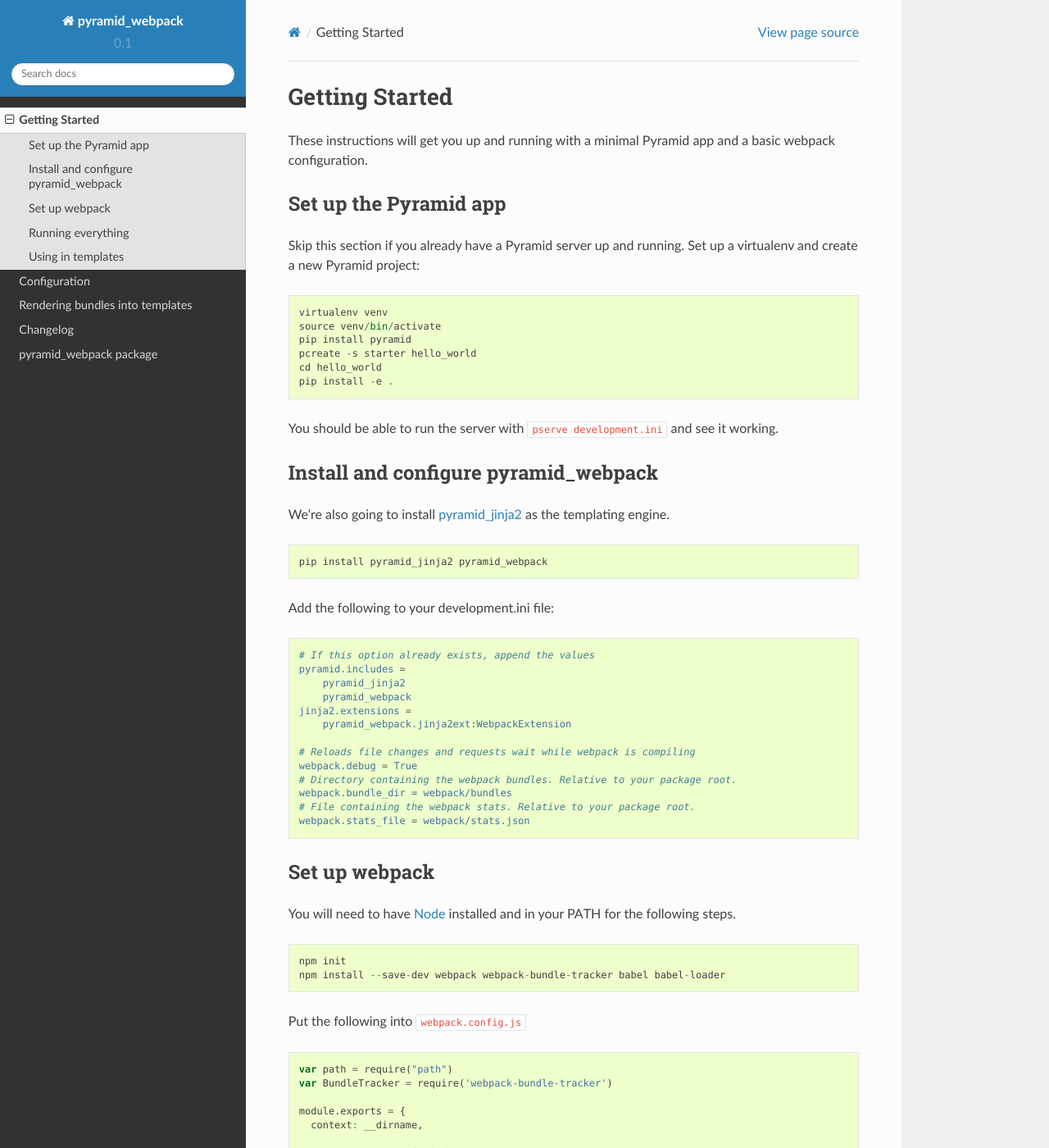
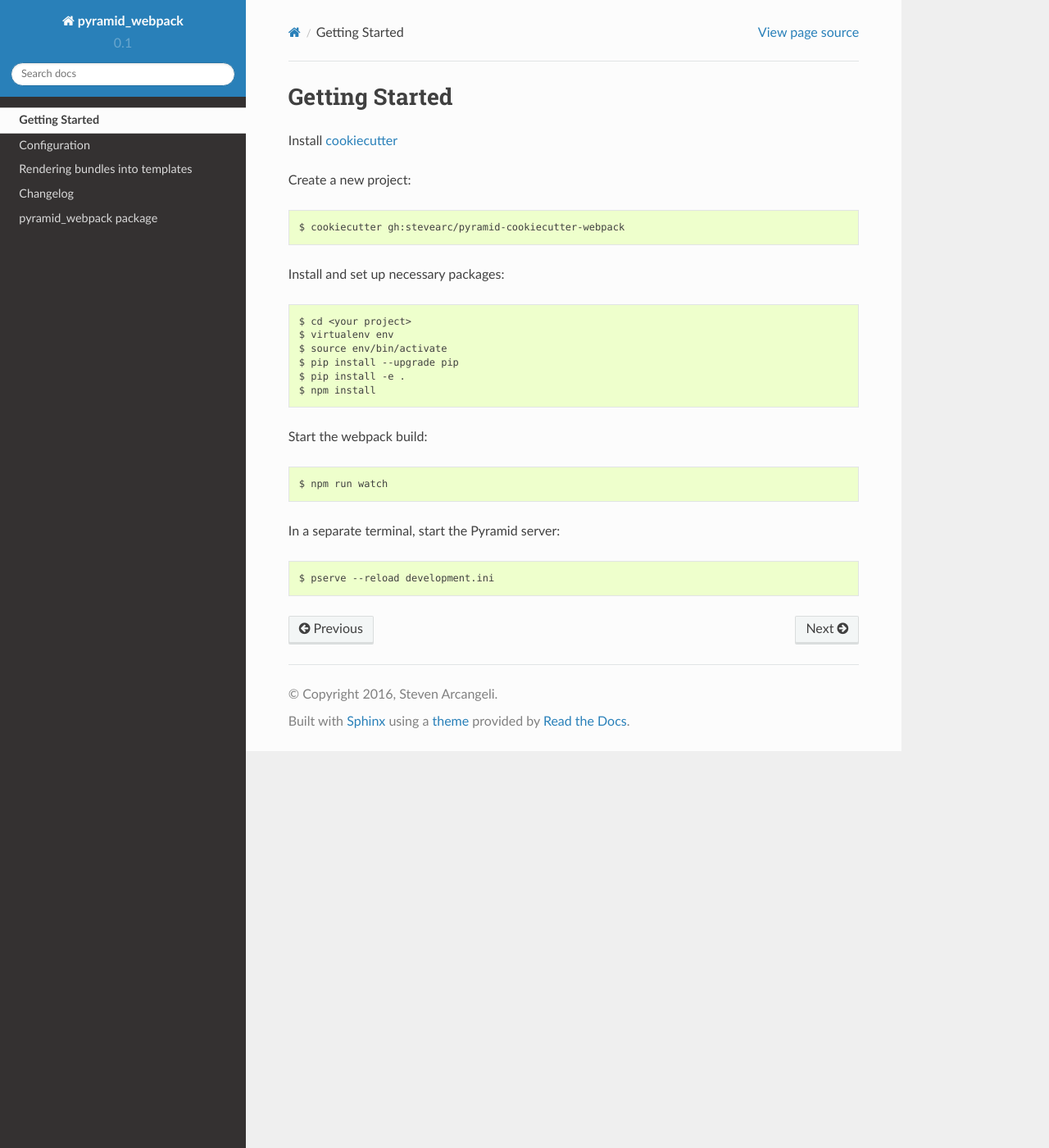
Before and after one commit to stevearc/pyramid_webpack, a Sphinx documentation site: the page built from docs/topics/getting_started.rst, in a window 1280 px wide and 1400 px high. Shown: the whole window at 82% size. Built offline with Sphinx 7.4.7 and the Read the Docs theme 2.0.0, drawn with Linux system fonts in a browser that asks for light colours; some of the changed text lies outside the part shown.

Commit message:
Updating docs to refer to cookiecutter

```diff
--- a/docs/topics/getting_started.rst
+++ b/docs/topics/getting_started.rst
@@ -1,155 +1,24 @@
 Getting Started
 ===============
-These instructions will get you up and running with a minimal Pyramid app and a
-basic webpack configuration.
+Install `cookiecutter <https://cookiecutter.readthedocs.io/en/latest/installation.html>`_
 
-Set up the Pyramid app
-----------------------
-Skip this section if you already have a Pyramid server up and running. Set up a
-virtualenv and create a new Pyramid project::
+Create a new project::
 
-    virtualenv venv
-    source venv/bin/activate
-    pip install pyramid
-    pcreate -s starter hello_world
-    cd hello_world
-    pip install -e .
+  $ cookiecutter gh:stevearc/pyramid-cookiecutter-webpack
 
-You should be able to run the server with ``pserve development.ini`` and see it
-working.
+Install and set up necessary packages::
 
-Install and configure pyramid_webpack
--------------------------------------
-We're also going to install `pyramid_jinja2
-<https://github.com/Pylons/pyramid_jinja2>`_ as the templating engine.
+  $ cd <your project>
+  $ virtualenv env
+  $ source env/bin/activate
+  $ pip install --upgrade pip
+  $ pip install -e .
+  $ npm install
 
-::
+Start the webpack build::
 
-    pip install pyramid_jinja2 pyramid_webpack
+  $ npm run watch
 
-Add the following to your development.ini file:
+In a separate terminal, start the Pyramid server::
 
-.. code-block:: ini
-
-    # If this option already exists, append the values
-    pyramid.includes =
-        pyramid_jinja2
-        pyramid_webpack
-    jinja2.extensions =
-        pyramid_webpack.jinja2ext:WebpackExtension
-
-    # Reloads file changes and requests wait while webpack is compiling
-    webpack.debug = True
-    # Directory containing the webpack bundles. Relative to your package root.
-    webpack.bundle_dir = webpack/bundles
-    # File containing the webpack stats. Relative to your package root.
-    webpack.stats_file = webpack/stats.json
-
-Set up webpack
---------------
-You will need to have `Node <https://nodejs.org/en/download/>`_ installed and in
-your PATH for the following steps.
-
-::
-
-  npm init
-  npm install --save-dev webpack webpack-bundle-tracker babel babel-loader
-
-Put the following into ``webpack.config.js``
-
-.. code-block:: javascript
-
-  var path = require("path")
-  var BundleTracker = require('webpack-bundle-tracker')
-
-  module.exports = {
-    context: __dirname,
-
-    entry: './assets/js/index',
-
-    output: {
-      path: path.resolve('./hello_world/webpack/bundles/'),
-      filename: "[name]-[hash].js",
-    },
-
-    plugins: [
-      new BundleTracker({filename: './hello_world/webpack/stats.json'}),
-    ],
-
-    module: {
-      loaders: [
-        {
-          test: /\.js$/,
-          exclude: /node_modules/,
-          loader: 'babel-loader'
-        },
-      ],
-    },
-
-    resolve: {
-      modulesDirectories: ['node_modules'],
-      extensions: ['', '.js']
-    },
-  }
-
-Create a javascript file to be built by webpack::
-
-  mkdir -p assets/js/
-  echo "var n = document.createElement('h1'); n.innerText = 'Javascript loaded'; document.body.appendChild(n);" > assets/js/index.js
-
-Running everything
-------------------
-Run the Pyramid server with::
-
-  pserve --reload development.ini
-
-Run webpack with::
-
-  ./node_modules/.bin/webpack --config webpack.config.js -d --progress --colors --watch
-
-Using in templates
-------------------
-To render a bundle inside a Chameleon template, we're going to call
-``get_bundle`` directly. Create a file called ``hello_world/templates/index.pt`` and add
-the following:
-
-.. code-block:: html
-
-  <!DOCTYPE html>
-  <html>
-    <head>
-      <meta charset="UTF-8">
-      <title>Example</title>
-    </head>
-
-    <body>
-      <script type="text/javascript" tal:repeat="asset request.webpack().get_bundle('main')" src="${asset.url}"></script>
-    </body>
-  </html>
-
-Then change the renderer in ``hello_world/views.py`` to be
-``templates/index.pt``. When you reload the webpage it should now say
-"Javascript Loaded".
-
-To render a bundle in Jinja2, make a template called
-``hello_world/templates/index.jinja2`` and add the following:
-
-.. code-block:: html
-
-  <!DOCTYPE html>
-  <html>
-    <head>
-      <meta charset="UTF-8">
-      <title>Example</title>
-    </head>
-
-    <body>
-      {% webpack 'main' %}
-        <script type="text/javascript" src="{{ ASSET.url }}"></script>
-      {% endwebpack %}
-    </body>
-  </html>
-
-Then change the renderer in ``hello_world/views.py`` to be
-``templates/index.jinja2``. When you reload the webpage it should now say
-"Javascript Loaded".
+  $ pserve --reload development.ini
```
Also changed, not shown: README.rst (+25 -3 lines).
